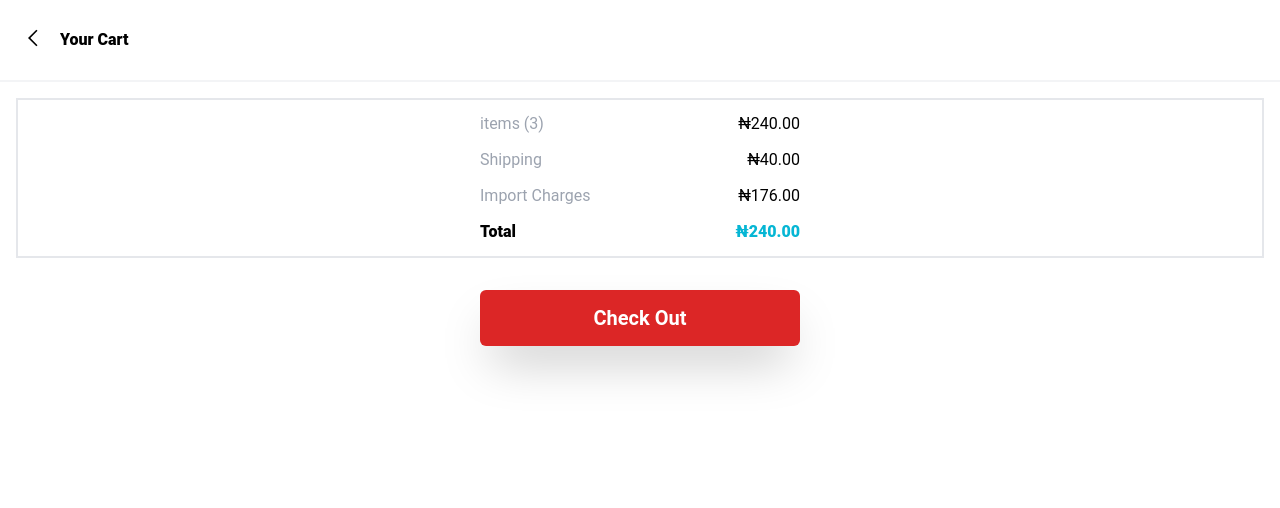
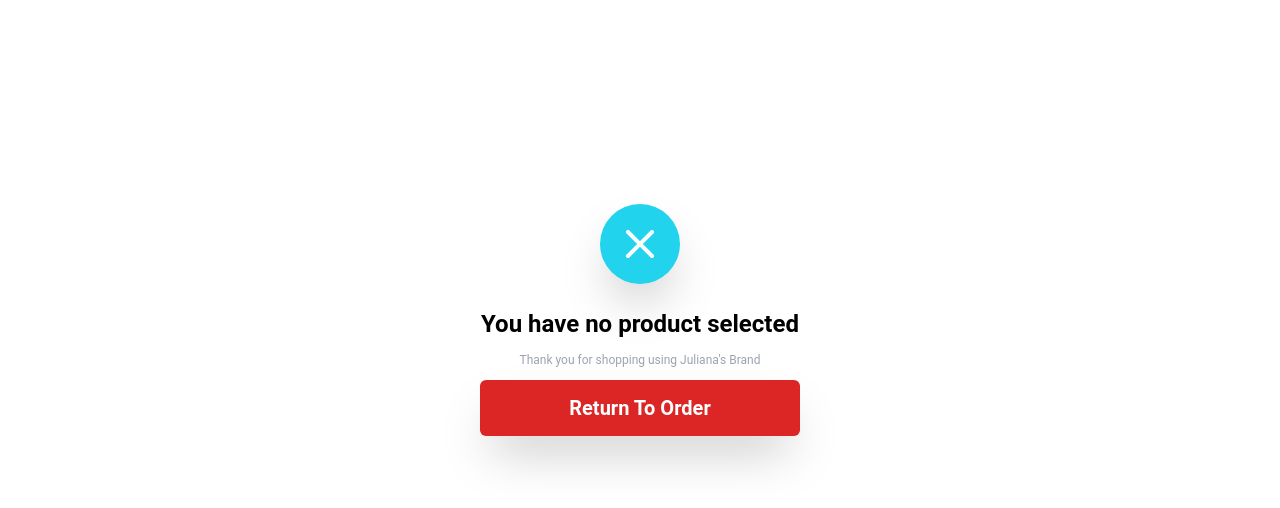
Before and after one commit to Ushie01/E-commerce-Frontend, a React (Create React App) app: page /Cart in a window 1280 px wide. Shown: the top 508 px of the page. Built offline with nearby package versions, Linux system fonts and the light colour scheme.

Commit message:
Modification and Cart and Counter

```diff
--- a/src/components/componentsItem/Counter.js
+++ b/src/components/componentsItem/Counter.js
@@ -1,5 +1,4 @@
-import { useState } from "react";
-import Loader from "./Loading/Loader";
+import { useState, useEffect } from "react";
 import deleteBin from "./../../assets/delete.svg";
 import dash from "./../../assets/dash.svg";
 import plus from "./../../assets/plus.svg";
@@ -12,8 +11,6 @@ const Counter = () => {
     const [product, setProduct] = useState(products);
     const [favorite, setFavorite] = useState(getFavProd);
 
-
-    if (!products) return <Loader />;
     // cart qty increment handle
     const incrementCounter = (id, size) => {
         setProduct((prevProducts) =>
@@ -23,7 +20,6 @@ const Counter = () => {
                     : item
             )
         );
-        localStorage.setItem("cart", JSON.stringify(product));
     };
 
     // cart qty decrement handle
@@ -35,23 +31,22 @@ const Counter = () => {
                     : item
             )
         );
-        localStorage.setItem("cart", JSON.stringify(product));
     };
 
     // cart delete Item
     const deleteItem = (id, size) => {
         setProduct((prevProducts) =>
-        prevProducts.filter(
-            (item) => item._id !== id || item.size !== size
-        )
-        );
-        localStorage.setItem(
-        "cart",
-        JSON.stringify(
-            product.filter((item) => item._id !== id || item.size !== size)
-        )
+            prevProducts.filter(
+                (item) => item._id !== id || item.size !== size
+            )
         );
     };
+
+    // update localStorage when product state changes
+    useEffect(() => {
+        localStorage.setItem("cart", JSON.stringify(product));
+    }, [product]);
+
 
     return (
         <>
--- a/src/components/pages/Cart/Cart.js
+++ b/src/components/pages/Cart/Cart.js
@@ -1,16 +1,32 @@
+import { useEffect, useState } from "react";
 import { Link } from "react-router-dom";
+import ScreenMsgPage from "../Explore/ScreenMsgPage";
 import Button from "./../../componentsItem/Button";
 import Counter from "../../componentsItem/Counter";
 import Navbar2 from "../../componentsItem/Navbar2";
 import arrow from "./../../../assets/arrow.svg";
+import image from "./../../../assets/x.svg";
 
 
 const Cart = () => {
-  const product = JSON.parse(localStorage.getItem('cart')) || [];
+  const [sum, setSum] = useState(Number);
+  const [product, setProduct] = useState([]);
   const productId = product.reverse().map(value => value._id)[0];
-  // console.log(product.map(value => value.productGallery));
+
+  useEffect(() => {
+    const prod = JSON.parse(localStorage.getItem('cart')) || [];
+    setProduct(prod)
+    const summationPrice = prod.reduce((acc, cur) => {
+      return acc + cur.price;
+    }, 0);
+    setSum(summationPrice)
+  }, []);
 
     return (
+      <>
+        {
+          product.length > 0
+            ?
             <>
               <Navbar2
                 text="Your Cart"
@@ -18,31 +34,39 @@ const Cart = () => {
                 linkRoute={`/Product/${productId}`}
                 products={product}
               />
-        <Counter />
+
+              <Counter products={product} />
 
               <div className="m-4 flex flex-col items-center justify-center space-y-8 ">
                 <div className="flex flex-col items-center justify-center space-y-3 w-full border-gray border-2 p-3">
                   <div className="flex flex-row items-center justify-between w-80">
-              <p className="text-gray-400">items (3)</p>
-              <p className="">₦240.00</p>
+                    <p className="text-gray-400">{`items (${product.length})`}</p>
+                    <p className="">{`₦${sum.toLocaleString()}`}</p>
                   </div>
                   <div className="flex flex-row items-center justify-between w-80">
                     <p className="text-gray-400">Shipping</p>
-              <p className="">₦40.00</p>
-            </div>
-            <div className="flex flex-row items-center justify-between w-80">
-              <p className="text-gray-400">Import Charges</p>
-              <p className="">₦176.00</p>
+                    <p className="">{(`₦${2000 * product.length }`)}</p>
                   </div>
                   <div className="flex flex-row items-center justify-between w-80">
                     <p className="font-extrabold text-black">Total</p>
-              <p className="text-cyan-500 font-extrabold">₦240.00</p>
+                    <p className="text-cyan-500 font-extrabold">{(`₦${sum + 2000 * product.length}`).toLocaleString()}</p>
                   </div>
                 </div>
-          <Link to="/ShipTo" className="flex left-0 right-0 bottom-6">
+                <Link to="/ShipTo" className="flex left-0 right-0 bottom-6 ">
                   <Button text="Check Out" />
                 </Link>
               </div>
+            </>
+            :
+            <div className="flex items-center justify-center mt-48">
+              <ScreenMsgPage
+                res="You have no product selected"
+                direction='Return To Order'
+                image={image}
+                button={true}
+              />
+            </div>
+        }
       </>
     );
 }
--- a/src/components/pages/Explore/ScreenMsgPage.js
+++ b/src/components/pages/Explore/ScreenMsgPage.js
@@ -1,4 +1,5 @@
 import Button from '../../componentsItem/Button';
+import { Link } from 'react-router-dom';
 
 const ScreenMsgPage = ({res, image, direction, button}) => {
     return (
@@ -14,7 +15,9 @@ const ScreenMsgPage = ({res, image, direction, button}) => {
           button
           ?
           <div className="flex items-center justify-center">
-            <Button text={direction} />
+            <Link to="/">
+              <Button text={direction} />
+            </Link>
           </div>
             :
           ""
--- a/src/components/pages/Home/Product.js
+++ b/src/components/pages/Home/Product.js
@@ -1,5 +1,8 @@
 import { useState } from 'react';
 import { Link, useParams } from 'react-router-dom';
+// import { Toast } from 'react-toastify/dist/components';
+// import 'react-toastify/dist/ReactToastify.css';
+// import { ToastContainer } from 'react-toastify';
 import { useAllProduct, useSingleProduct } from '../../../Hooks/useProduct';
 import CarouselComponent from '../../Carousel/CarouselComponent';
 import Star from '../../componentsItem/Star';
@@ -28,6 +31,11 @@ const ProductDetail = () => {
     ${productValue?.reviews[0]?.createdAt.split("T")[0]}
   `);
 
+
+  //Handle for selecting size
+  const handleSizeClick = (productSize) => {
+    setIsClick(productSize);
+  };
 
  //Handle Submit to Cart
   const onHandleSubmit = () => {
@@ -83,16 +91,25 @@ const ProductDetail = () => {
 
             <p className="m-3 font-bold text-xl mt-6">Select Size</p>
             <div className="flex flex-row m-3 items-start justify-start space-x-4 overflow-x-auto scrollbar-hide category">
-              {productValue?.size.split(",").map((product, index) => (
+              {productValue?.size.split(",").map((productSize, index) => (
                 <div key={index}>
                   <div>
-                    <button onClick={() => setIsClick(product)} className="h-16 text-3xl w-16 border-2 rounded-full hover:bg-sky-500 hover:text-white">
-                      {product}
+                    <button
+                      onClick={() => handleSizeClick(productSize)}
+                      className={`h-16 text-3xl w-16 border-2 rounded-full ${
+                        isClick === productSize ? 'bg-purple-500 text-white' : ''
+                      }`}
+                    >
+                      {productSize}
                     </button>
                   </div>
                 </div>
               ))}
-            </div>
+              </div>
+
+            {/* <div>
+              <ToastContainer />
+            </div> */}
 
             <p className="m-3 font-bold text-xl mt-6">Description</p>
               <p className="text-gray m-3">
```
Lines whose indentation alone changed are shown as unchanged.
